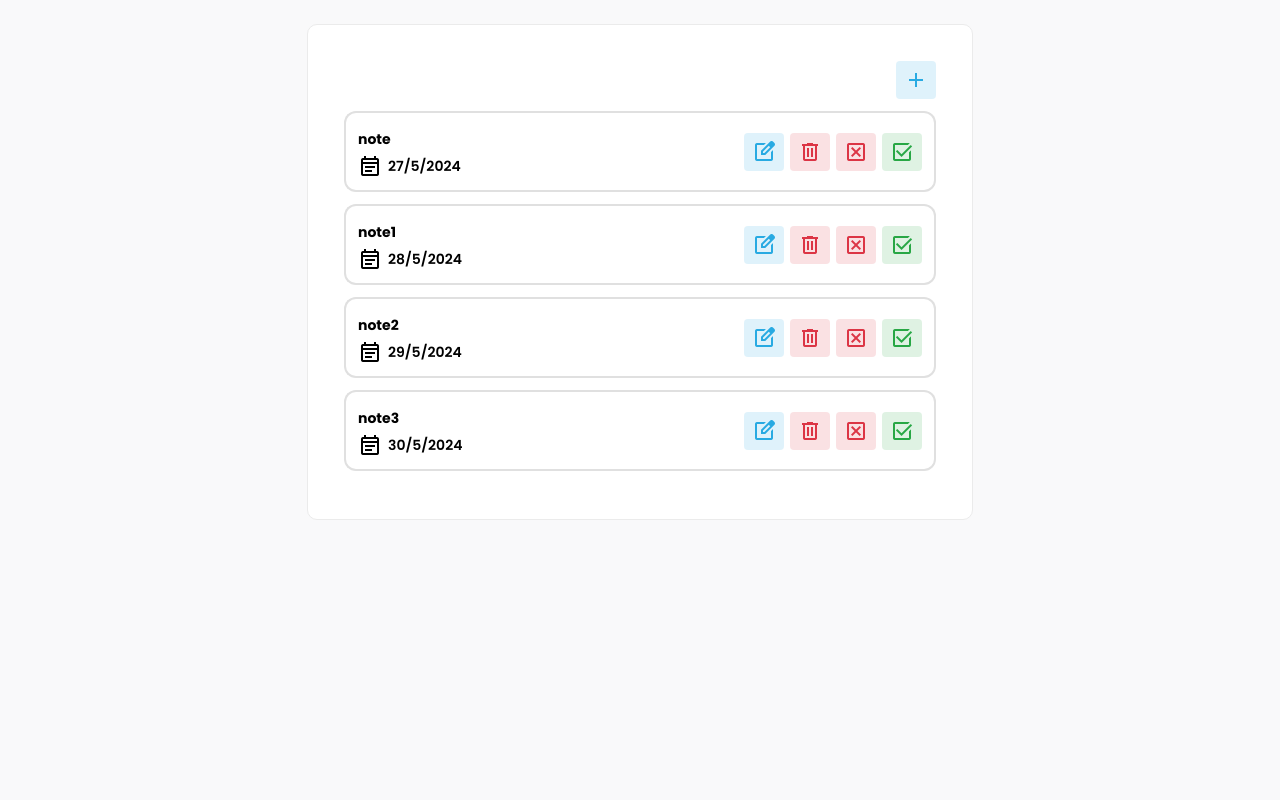
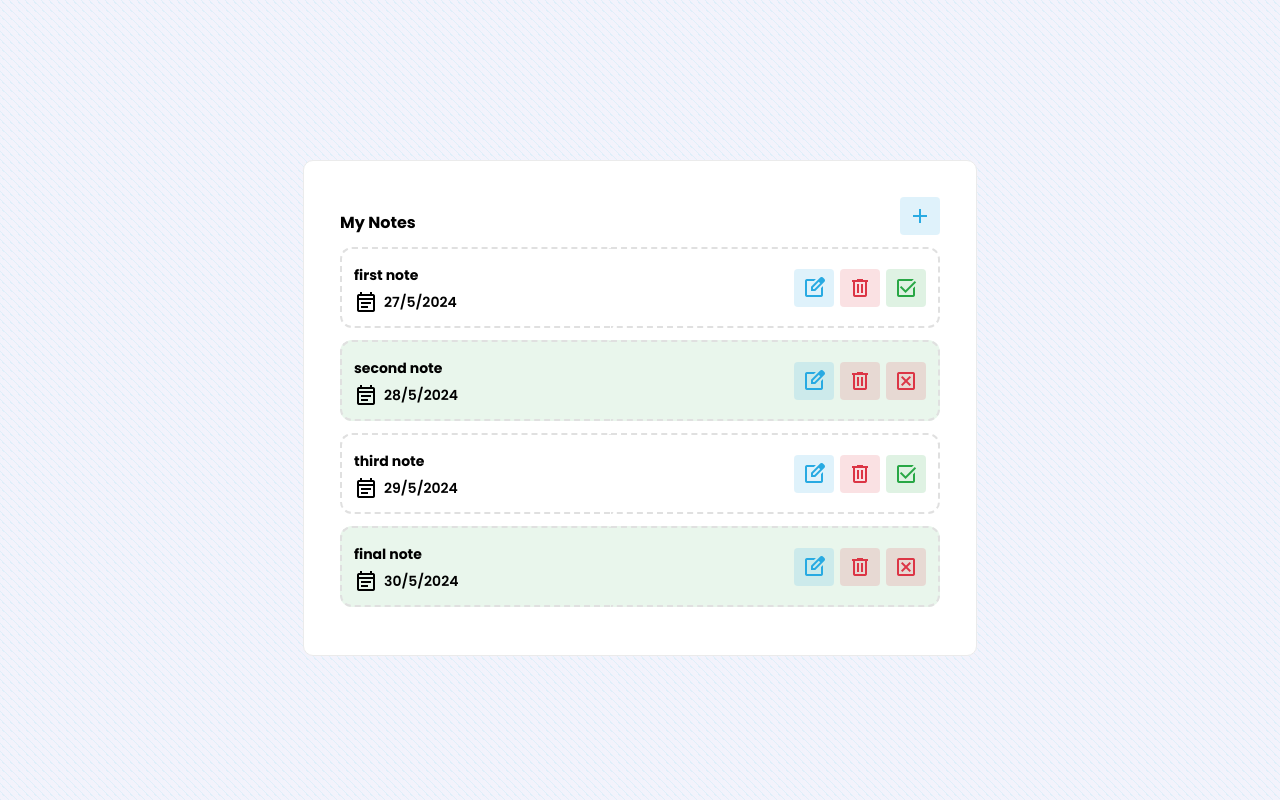
Before and after one commit to khaled-elhenaweey/CRUD-Notes-Project, a plain HTML site: page index.html in a window 1280 px wide. Drawn offline with nearby package versions, Linux system fonts and the light colour scheme.

Commit message:
enhance styling and revamp the code

```diff
--- a/asstes/js/index.js
+++ b/asstes/js/index.js
@@ -1,23 +1,23 @@
 let tasks = [
   {
-    name: "note",
+    name: "first note ",
     date: "27/5/2024",
     state: false,
   },
   {
-    name: "note1",
+    name: "second note",
     date: "28/5/2024",
-    state: false,
+    state: true,
   },
   {
-    name: "note2",
+    name: "third note",
     date: "29/5/2024",
     state: false,
   },
   {
-    name: "note3",
+    name: "final note",
     date: "30/5/2024",
-    state: false,
+    state: true,
   },
 ];
 function callTasksList() {
@@ -25,7 +25,7 @@ function callTasksList() {
   let index = 0;
   for (const task of tasks) {
     let content = `
-      <tr>
+      <tr class="${task.state ? "done" : ""}">
       <td>
           <div class="note-data">
               <h4>${task.name}</h4>
@@ -51,13 +51,17 @@ function callTasksList() {
                   </span>
               </button>
 
-              <button class="btn btn-icon btn-icon-danger">
+              <button class="btn btn-icon btn-icon-danger ${
+                task.state ? "flex" : "none"
+              }" onclick="checkTask(${index})">
                   <span class="material-symbols-outlined">
                       disabled_by_default
                   </span>
               </button>
 
-              <button class="btn btn-icon btn-icon-success">
+              <button class="btn btn-icon btn-icon-success ${
+                task.state ? "none" : "flex"
+              }"   onclick="checkTask(${index})">
                   <span class="material-symbols-outlined">
                       select_check_box
                   </span>
@@ -70,7 +74,6 @@ function callTasksList() {
     index++;
   }
 }
-
 callTasksList();
 // add task
 document.querySelector("#addNote").addEventListener("click", function () {
@@ -107,3 +110,8 @@ function editTask(index) {
     callTasksList();
   }
 }
+// check task
+function checkTask(index) {
+  tasks[index].state = !tasks[index].state;
+  callTasksList();
+}
--- a/asstes/style/style.scss
+++ b/asstes/style/style.scss
@@ -5,10 +5,18 @@ $white: #fff;
 $black: #000;
 
 body {
-    background-color: #f9f9fa;
+    margin: 0;
+    padding: 0;
+}
+
+.body {
+    background-color: #e5e5f747;
+    background-size: 8px 8px;
+    background-image: repeating-linear-gradient(45deg, #28aae21f 0, #28aae21f 0.8px, #e5e5f747 0, #e5e5f747 50%);
     display: flex;
     justify-content: center;
     align-items: center;
+    height: 100vh;
 }
 
 .main-card {
@@ -18,6 +26,7 @@ body {
     margin-top: 16px;
     padding: 16px;
     width: 50%;
+    z-index: 10;
 }
 
 .block-container {
@@ -28,6 +37,17 @@ body {
     display: flex;
     flex-direction: column;
     align-items: flex-end;
+
+    .header {
+        width: 100%;
+        display: flex;
+        justify-content: space-between;
+        align-items: flex-end;
+
+        h4 {
+            margin: 0;
+        }
+    }
 
     .block-table {
         width: 100%;
@@ -45,21 +65,27 @@ body {
                     background-color: #fbfbfb;
                 }
 
+                &.done {
+
+                    background-color: rgba($color: $success, $alpha: 0.1);
+                }
+
+
                 td {
                     padding: 12px;
                     color: $black;
                     font-size: 14px;
                     font-weight: 600;
-                    border-block: 2px solid #e0e0e0;
+                    border-block: 2px dashed #e0e0e0;
 
                     &:first-of-type {
-                        border-left: 2px solid #e0e0e0;
+                        border-left: 2px dashed #e0e0e0;
                         border-top-left-radius: 12px;
                         border-bottom-left-radius: 12px;
                     }
 
                     &:last-of-type {
-                        border-right: 2px solid #e0e0e0;
+                        border-right: 2px dashed #e0e0e0;
                         border-top-right-radius: 12px;
                         border-bottom-right-radius: 12px;
                     }
@@ -230,7 +256,15 @@ body {
     }
 }
 
-// scroll bar style
+.none {
+    display: none;
+}
+
+.flex {
+    display: inline-flex;
+}
+
+/* scroll bar style*/
 
 /* width */
 
--- a/index.html
+++ b/index.html
@@ -20,18 +20,23 @@
 </head>
 
 <body>
+    <div class="body">
         <div class="main-card">
             <div class="block-container">
-            <button class="btn btn-icon btn-icon-primary" id="addNote" >
+                <div class="header">
+                    <h4>My Notes</h4>
+                    <button class="btn btn-icon btn-icon-primary" id="addNote">
                         <span class="material-symbols-outlined">
                             add
                         </span>
                     </button>
+
+                </div>
                 <table class="block-table">
                     <tbody class="table-body">
-
                     </tbody>
                 </table>
+            </div>
         </div>
     </div>
         <!-- js script file -->
```
Also changed, not shown: asstes/style/style.css, 1 other file. Lines whose indentation alone changed are shown as unchanged.
